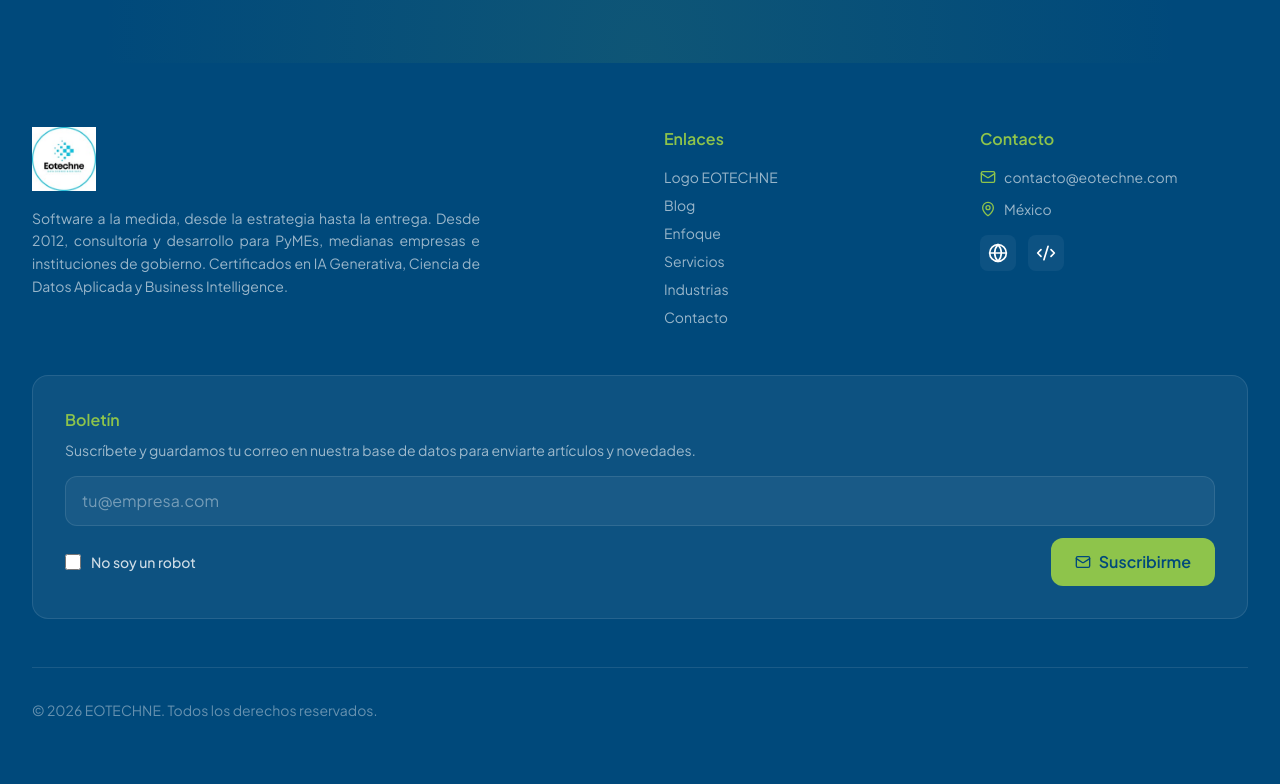
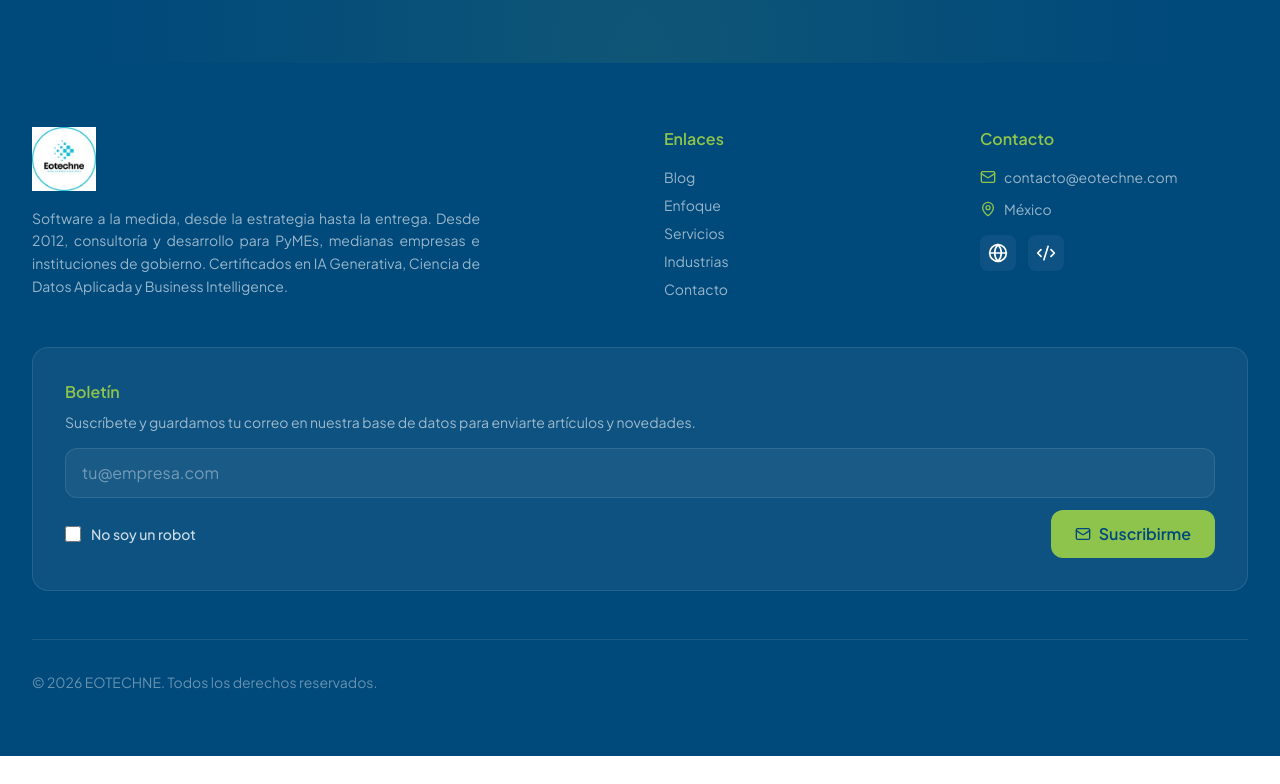
Before and after one commit to EborjaRangel/eotechne, a Next.js app: page / in a window 1280 px wide. Shown: the part 7660-8444 px from the top of the page. After the commit the page ends 8416 px from the top, so only its background shows below. Built offline with nearby package versions, Linux system fonts and the light colour scheme.

Commit message:
Remove the Logo EOTECHNE footer link from public navigation.
Co-authored-by: Cursor <cursoragent@cursor.com>

```diff
--- a/src/components/layout/Footer.tsx
+++ b/src/components/layout/Footer.tsx
@@ -32,11 +32,6 @@ export default function Footer() {
           <div>
             <h3 className="font-semibold text-eotechne-green">Enlaces</h3>
             <ul className="mt-4 space-y-2 text-sm text-white/60">
-              <li>
-                <Link href="/logos" className="transition hover:text-white">
-                  Logo EOTECHNE
-                </Link>
-              </li>
               <li>
                 <Link href="/blog" className="transition hover:text-white">
                   Blog
```
